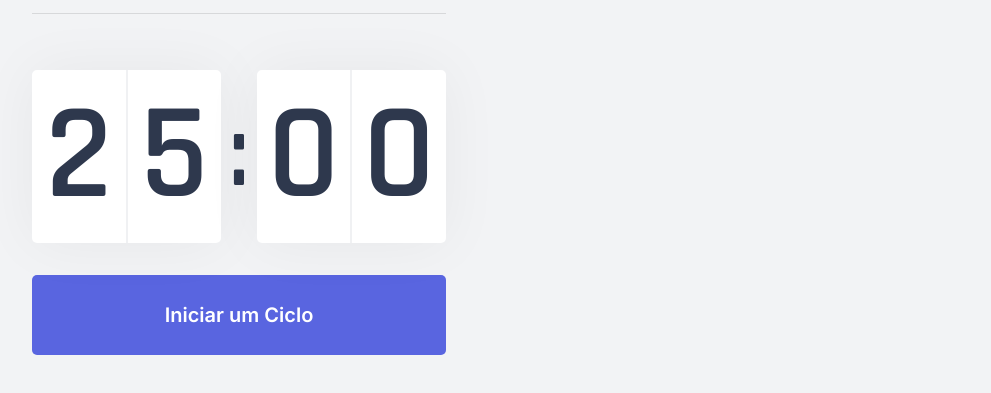
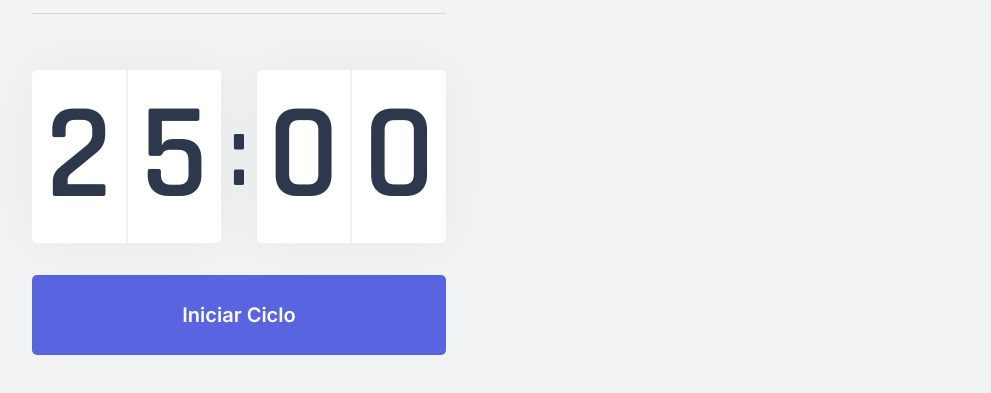
Before and after one commit to mateusntn/renew, a Next.js app: page / in a window 1280 px wide. Shown: the part 321-714 px from the top of the page, without its empty margins (144-1135 px from the left). Built offline with nearby package versions, Linux system fonts and the light colour scheme.

Commit message:
Adds features to the Countdown component

```diff
--- a/src/components/Countdown.tsx
+++ b/src/components/Countdown.tsx
@@ -1,20 +1,82 @@
+import { useState, useEffect } from 'react';
 import styles from '../styles/components/Countdown.module.css';
+let countdownTimeout: NodeJS.Timeout;
 
 export function Countdown() {
+    const [time, setTime] = useState(25 * 60);
+    const [isActive, setIsActive] = useState(false);
+    const [hasFinished, setHasFinished] = useState(false);
+
+    const minutes = Math.floor(time / 60);
+    const seconds = time % 60;
+
+    const [minuteLeft, minuteRight] = String(minutes).padStart(2, '0').split('')
+    const [secondLeft, secondRight] = String(seconds).padStart(2, '0').split('')
+
+    function startCountdown() {
+        setIsActive(true);
+    }
+
+    function resetCountdown() {
+        clearTimeout(countdownTimeout);
+        setIsActive(false);
+        setTime(25 * 60)
+    }
+
+    useEffect(() => {
+        if (isActive && time > 0) {
+            countdownTimeout = setTimeout(() => {
+                setTime( time - 1);
+            }, 1000);
+        } else if (isActive && time === 0) {
+            setHasFinished(true);
+            setIsActive(false);
+        }
+    }, [isActive, time]);
+
     return (
         <div>
             <div className={styles.countdownContainer}>
                 <div>
-                    <span>2</span>
-                    <span>5</span>
+                    <span>{minuteLeft}</span>
+                    <span>{minuteRight}</span>
                 </div>
                 <span>:</span>
                 <div>
-                    <span>0</span>
-                    <span>0</span>
+                    <span>{secondLeft}</span>
+                    <span>{secondRight}</span>
                 </div>
             </div>
-            <button type="button" className={styles.countdownButton}>Iniciar um Ciclo</button>
+
+            {hasFinished ? (
+                <button
+                disabled
+                className={styles.countdownButton}
+                >
+                    Ciclo concluído
+                    <img src="icons/completed.svg" alt=""/>
+                </button>
+            ) : (
+                <>
+                    {isActive ? (
+                        <button
+                            type="button"
+                            className={`${styles.countdownButton} ${styles.countdownButtonActive}`}
+                            onClick={resetCountdown}
+                        >
+                            Abandonar Ciclo
+                        </button>
+                        ) : (
+                        <button
+                            type="button"
+                            className={styles.countdownButton}
+                            onClick={startCountdown}
+                        >
+                            Iniciar Ciclo
+                        </button>
+                        ) }
+                </>
+            )}
         </div>
     );
 };
--- a/src/styles/components/Countdown.module.css
+++ b/src/styles/components/Countdown.module.css
@@ -59,6 +59,28 @@
     transition: background-color 0.2s linear;
 }
 
-.countdownButton:hover {
+.countdownButton img {
+    height: 1rem;
+    margin-left: 0.5rem;
+}
+
+.countdownButton:not(:disabled):hover {
     background-color: var(--blue-dark);
 }
+
+.countdownButtonActive {
+    background-color: var(--white);
+    color: var(--title);
+}
+
+.countdownButtonActive:not(:disabled):hover {
+    background-color: var(--red);
+    color: var(--white);
+}
+
+.countdownButton:disabled {
+    background-color: var(--white);
+    color: var(--text);
+    cursor: not-allowed;
+    border-bottom: 4px solid var(--green);
+}
```
Also changed, not shown: public/icons/completed.svg (added).
